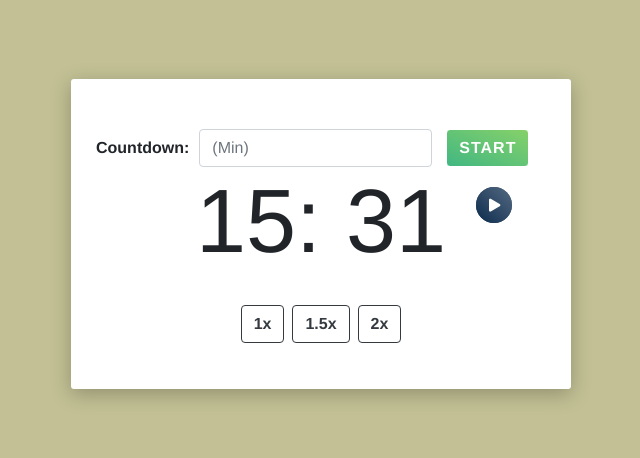
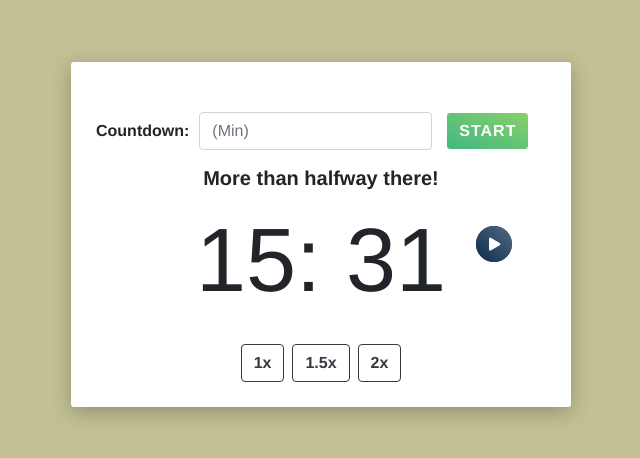
Before and after one commit to smiletondi/ways2cap-timer, a React (Create React App) app: page / in a window 1280 px wide. Shown: the part 166-624 px from the top of the page, without its empty margins (319-959 px from the left). Built offline with nearby package versions, Linux system fonts and the light colour scheme.

Commit message:
Add the countdown body title and fix some typo

```diff
--- a/src/App.css
+++ b/src/App.css
@@ -97,7 +97,7 @@
   }
 }
 
-.countdown-stop-button .btn {
+.countdown-play .btn {
   color: white;
   font-weight: 700;
   transition: 0.3s;
@@ -111,12 +111,12 @@
   top: 20px;
 }
 
-.countdown-stop-button .btn i {
+.countdown-play .btn i {
   font-size: 13px;
   margin: 5px 0 0 0;
 }
 
-.countdown-stop-button .btn i.fa-play {
+.countdown-play .btn i.fa-play {
   margin-left: 1px;
 }
 
--- a/src/App.js
+++ b/src/App.js
@@ -28,19 +28,20 @@ function App() {
             </div>
           </div>
           <div className="countdown-body">
+            <h5 className="font-weight-bolder my-3">More than halfway there!</h5>
             <div className="countdown-body">
               <h3 className="countdown-total">
                 <span className="minutes">15</span>
                 <span className="separator">:</span>
                 <span className="seconds"> 31 </span>
               </h3>
-            </div>
-            <div className="countdown-stop-button">
-              <div className="btn btn-stop">
-                <i className="fa fa-pause"></i>
-              </div>
-              <div className="btn btn-start">
-                <i className="fa fa-play"></i>
+              <div className="countdown-play">
+                <div className="btn btn-stop">
+                  <i className="fa fa-pause"></i>
+                </div>
+                <div className="btn btn-start">
+                  <i className="fa fa-play"></i>
+                </div>
               </div>
             </div>
           </div>
```
